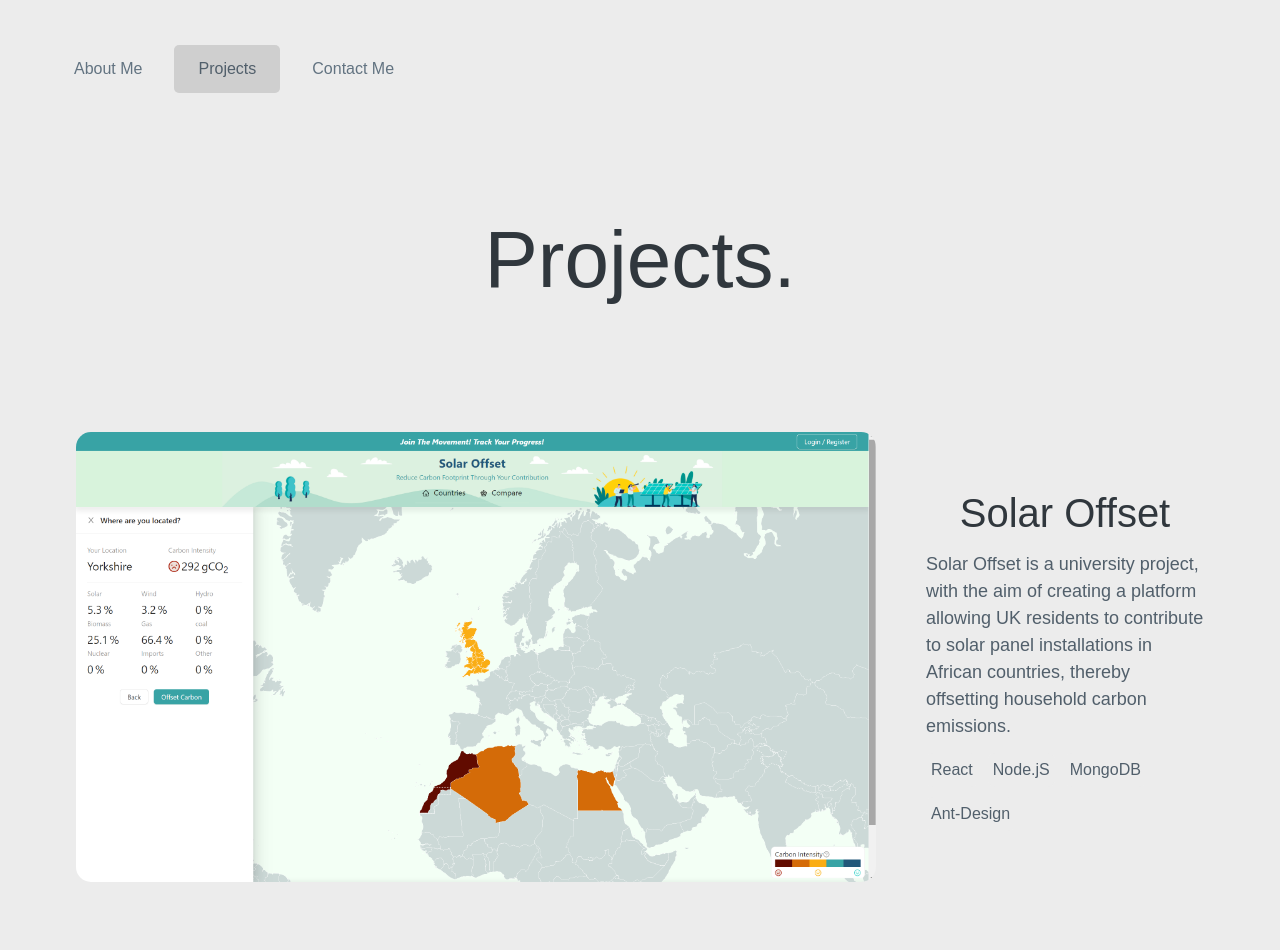
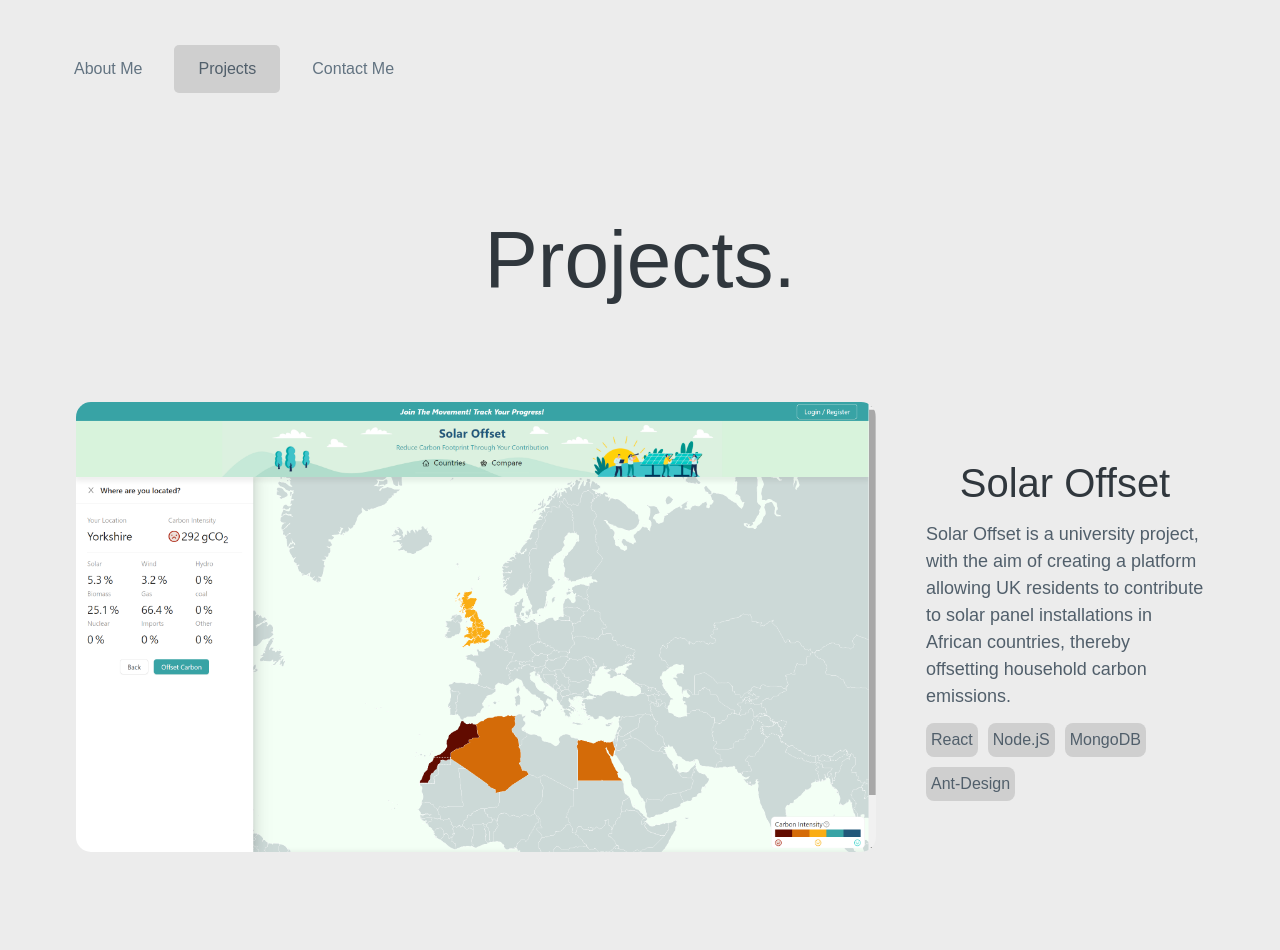
Before and after one commit to JellyYJ/portfolio, a React (Vite) app in the folder portfolio/: page /projects in a window 1280 px wide. Shown: the top 950 px of the page. Built offline with nearby package versions, Linux system fonts and the light colour scheme.

Commit message:
Update minor styles

```diff
--- a/portfolio/src/pages/Projects.jsx
+++ b/portfolio/src/pages/Projects.jsx
@@ -1,6 +1,7 @@
 import ProjectsList from "../ui/ProjectsList";
 import Heading from "../ui/Heading";
 import ProjectMini from "../ui/ProjectMini";
+import TextContainer from "../ui/TextContainer";
 
 function Projects() {
   return (
--- a/portfolio/src/ui/ProjectsList.jsx
+++ b/portfolio/src/ui/ProjectsList.jsx
@@ -6,9 +6,9 @@ import TechStack from "./TechStack";
 
 const ProjectsListContainer = styled.ul`
   display: flex;
-  flex-wrap: wrap;
+  /* flex-wrap: wrap; */
   flex-direction: column;
-  margin-top: 8rem;
+  margin-top: 5rem;
   gap: 10rem;
   padding: 0 16px;
   transition: margin-top 0.3s;
@@ -106,7 +106,7 @@ function ProjectsList() {
   );
 
   return (
-    <ProjectsListContainer>
+    <ProjectsListContainer direction="column" maxWidth="120rem">
       {filteredProjects.map((project) => (
         <Link to={`/projects${project.link}`} key={project.name}>
           <ProjectListItem key={project.name}>
--- a/portfolio/src/ui/TechStack.jsx
+++ b/portfolio/src/ui/TechStack.jsx
@@ -8,7 +8,7 @@ const TechContainer = styled.div`
 `;
 
 const TechItem = styled.span`
-  background-color: var(--color-brown-50);
+  background-color: var(--color-brown-100);
   padding: 0.5rem;
   border-radius: 8px;
 `;
```
